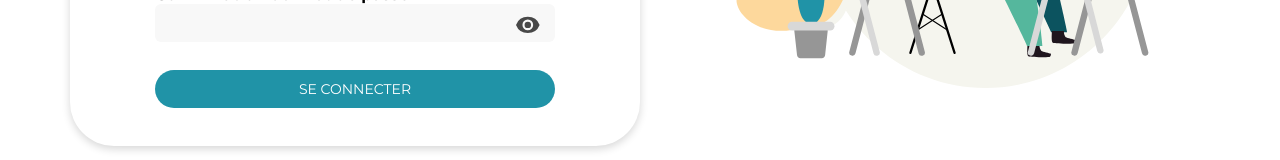
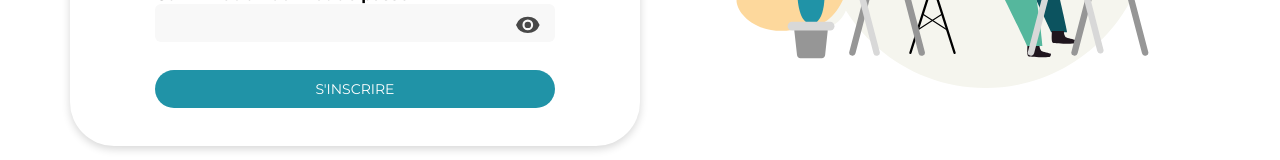
Before and after one commit to Gaetan-CRISTINA/Projet-OPuces-Front, a Vue app in the folder opuces/: page /create-user in a window 1280 px wide. Shown: the part 559-719 px from the top of the page. Built offline with nearby package versions, Linux system fonts and the light colour scheme; no server answers.

Commit message:
wording create user

```diff
--- a/opuces/src/components/organisms/PageRegister.vue
+++ b/opuces/src/components/organisms/PageRegister.vue
@@ -72,7 +72,7 @@
             Les mots de passe ne correspondent pas.
           </div>
 
-          <button href="#" class="--button connect">SE CONNECTER</button>
+          <button href="#" class="--button connect">S'INSCRIRE</button>
         </form>
       </div>
 
```
